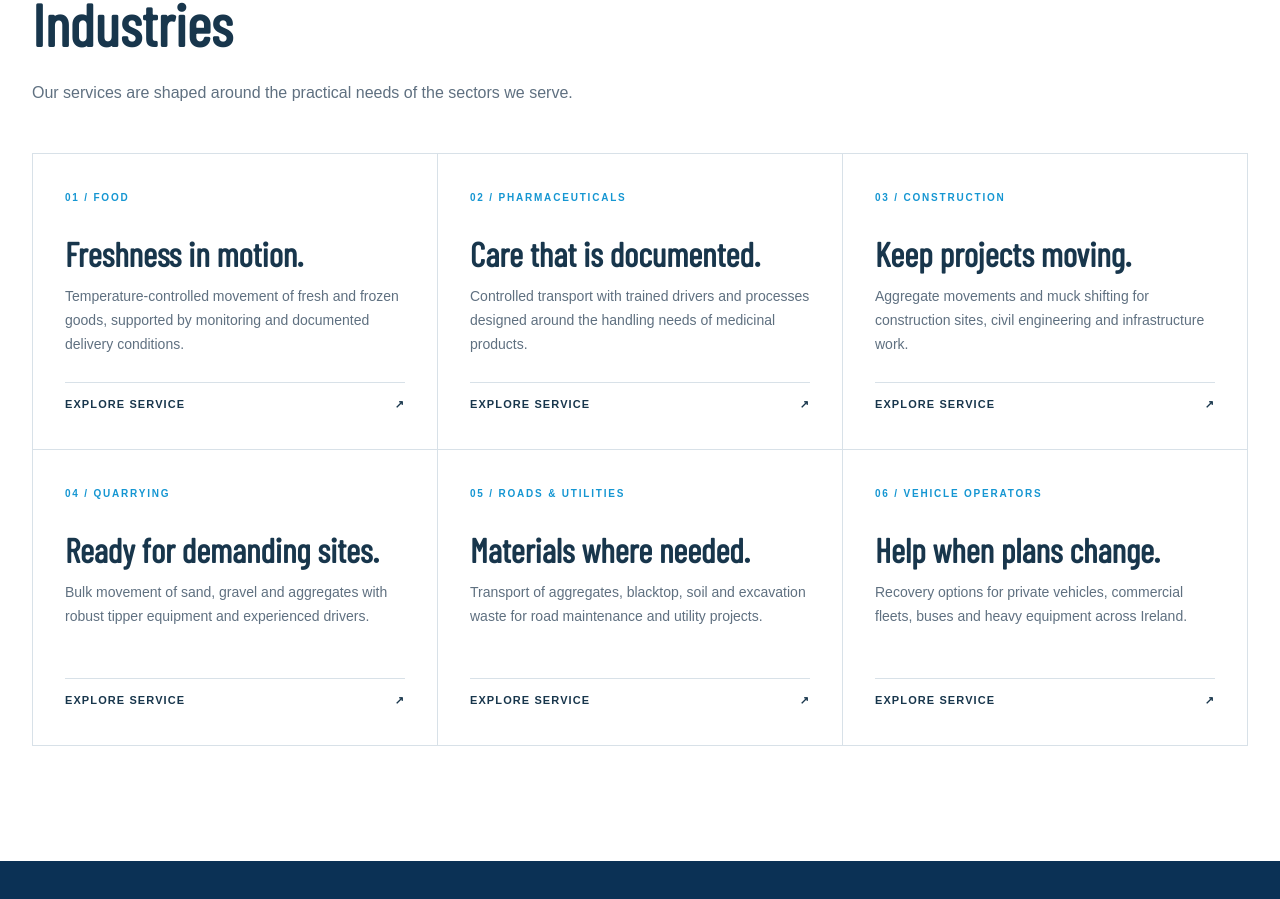
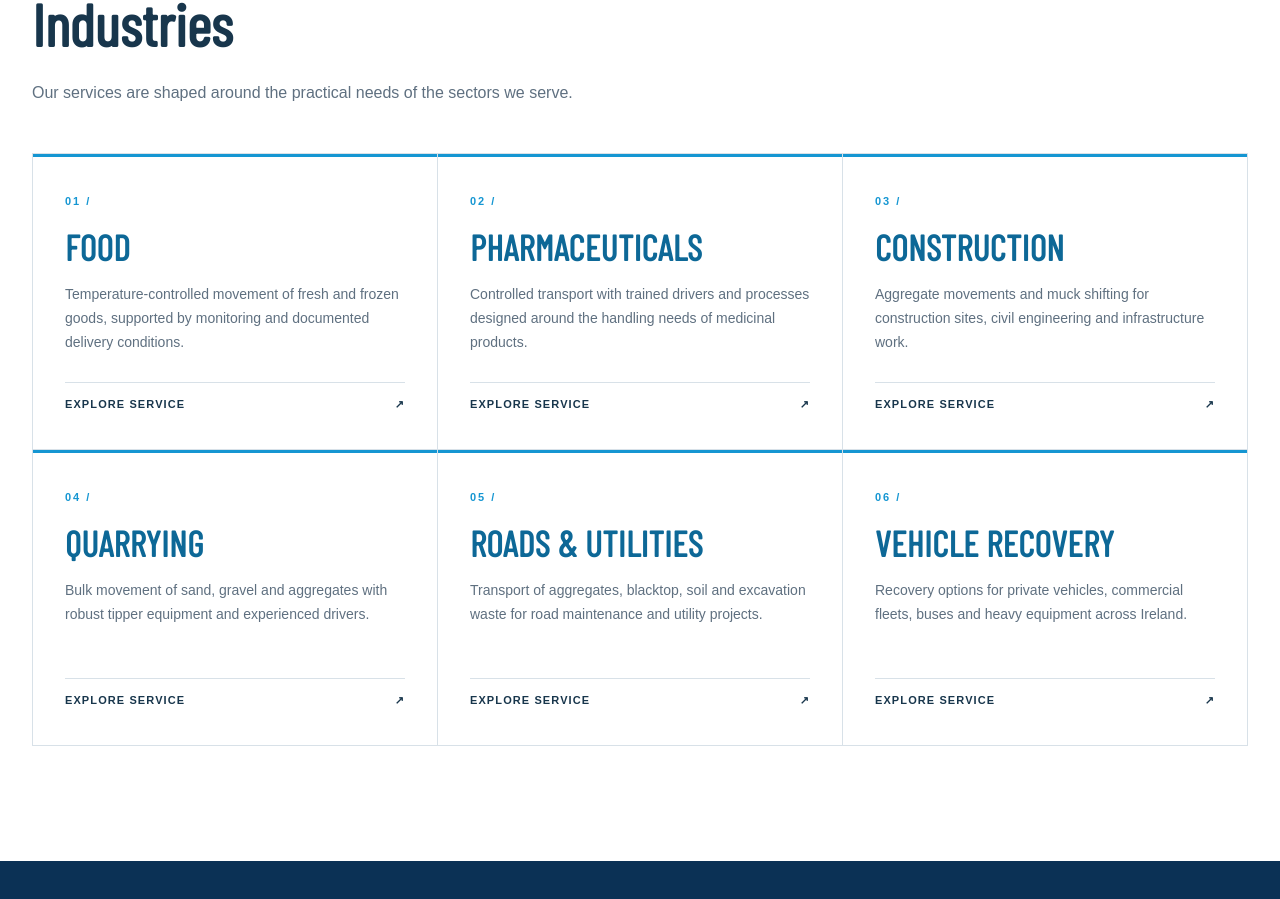
Before and after one commit to EoinOKelly/martleys-international, a React (Vite) app: page /sectors in a window 1280 px wide. Shown: the part 897-1796 px from the top of the page. Built offline with nearby package versions, Linux system fonts and the light colour scheme.

Commit message:
Simplify sector cards to single blue headings

```diff
--- a/src/pages.css
+++ b/src/pages.css
@@ -62,3 +62,6 @@ h1,h2,h3,.brand-main{font-family:'Barlow Condensed','Arial Narrow',Impact,sans-s
 .page-hero p{max-width:680px;text-wrap:balance}
 .page-heading>p,.home-welcome p,.prose .lead-text{ text-wrap:pretty }
 .page-cta h2{margin-top:0}
+.sector-grid article{border-top:3px solid #1596d2}
+.sector-grid .sector-heading{margin:0 0 18px;color:#0d6897;font-size:clamp(2rem,2.8vw,2.75rem);line-height:1.05;letter-spacing:.01em}
+.sector-heading span{display:block;margin-bottom:21px;color:#1596d2;font:700 11px 'DM Sans Variable',sans-serif;letter-spacing:.18em}
--- a/src/pages/Sectors.jsx
+++ b/src/pages/Sectors.jsx
@@ -2,18 +2,18 @@ import { Link } from 'react-router';
 import { A, ContactCta, PageHero, SectionTitle, usePage } from '../components.jsx';
 
 const sectors = [
-  { tag: '01 / FOOD', title: 'Freshness in motion.', body: 'Temperature-controlled movement of fresh and frozen goods, supported by monitoring and documented delivery conditions.', to: '/services#temperature-controlled' },
-  { tag: '02 / PHARMACEUTICALS', title: 'Care that is documented.', body: 'Controlled transport with trained drivers and processes designed around the handling needs of medicinal products.', to: '/services#temperature-controlled' },
-  { tag: '03 / CONSTRUCTION', title: 'Keep projects moving.', body: 'Aggregate movements and muck shifting for construction sites, civil engineering and infrastructure work.', to: '/services#bulk-haulage' },
-  { tag: '04 / QUARRYING', title: 'Ready for demanding sites.', body: 'Bulk movement of sand, gravel and aggregates with robust tipper equipment and experienced drivers.', to: '/services#bulk-haulage' },
-  { tag: '05 / ROADS & UTILITIES', title: 'Materials where needed.', body: 'Transport of aggregates, blacktop, soil and excavation waste for road maintenance and utility projects.', to: '/services#bulk-haulage' },
-  { tag: '06 / VEHICLE OPERATORS', title: 'Help when plans change.', body: 'Recovery options for private vehicles, commercial fleets, buses and heavy equipment across Ireland.', to: '/services#vehicle-recovery' }
+  { tag: '01 / FOOD', body: 'Temperature-controlled movement of fresh and frozen goods, supported by monitoring and documented delivery conditions.', to: '/services#temperature-controlled' },
+  { tag: '02 / PHARMACEUTICALS', body: 'Controlled transport with trained drivers and processes designed around the handling needs of medicinal products.', to: '/services#temperature-controlled' },
+  { tag: '03 / CONSTRUCTION', body: 'Aggregate movements and muck shifting for construction sites, civil engineering and infrastructure work.', to: '/services#bulk-haulage' },
+  { tag: '04 / QUARRYING', body: 'Bulk movement of sand, gravel and aggregates with robust tipper equipment and experienced drivers.', to: '/services#bulk-haulage' },
+  { tag: '05 / ROADS & UTILITIES', body: 'Transport of aggregates, blacktop, soil and excavation waste for road maintenance and utility projects.', to: '/services#bulk-haulage' },
+  { tag: '06 / VEHICLE RECOVERY', body: 'Recovery options for private vehicles, commercial fleets, buses and heavy equipment across Ireland.', to: '/services#vehicle-recovery' }
 ];
 
 export default function Sectors() {
-  usePage('Industries', 'Logistics for food, pharmaceuticals, construction, quarrying, utilities and vehicle recovery.');
-  return <main id="main"><PageHero eyebrow="INDUSTRIES" lead="Transport services for food, pharmaceuticals, construction, quarrying and vehicle recovery." image="europe-freight.jpg">INDUSTRIES</PageHero>
-    <section className="page-section"><div className="container"><SectionTitle number="01 / INDUSTRIES" intro="Our services are shaped around the practical needs of the sectors we serve.">Industries</SectionTitle><div className="sector-grid">{sectors.map(sector => <article key={sector.tag}><span>{sector.tag}</span><h3>{sector.title}</h3><p>{sector.body}</p><Link to={sector.to}>Explore service <A /></Link></article>)}</div></div></section>
+  usePage('Sectors We Serve', 'Logistics for food, pharmaceuticals, construction, quarrying, utilities and vehicle recovery.');
+  return <main id="main"><PageHero eyebrow="SECTORS WE SERVE" lead="Transport services for food, pharmaceuticals, construction, quarrying and vehicle recovery." image="europe-freight.jpg">SECTORS<br/><em>WE SERVE.</em></PageHero>
+    <section className="page-section"><div className="container"><SectionTitle number="01 / INDUSTRIES" intro="Our services are shaped around the practical needs of the sectors we serve.">Industries</SectionTitle><div className="sector-grid">{sectors.map(sector => <article key={sector.tag}><h3 className="sector-heading"><span>{sector.tag.split(' / ')[0]} /</span>{sector.tag.split(' / ')[1]}</h3><p>{sector.body}</p><Link to={sector.to}>Explore service <A /></Link></article>)}</div></div></section>
     <ContactCta />
   </main>;
 }
```
